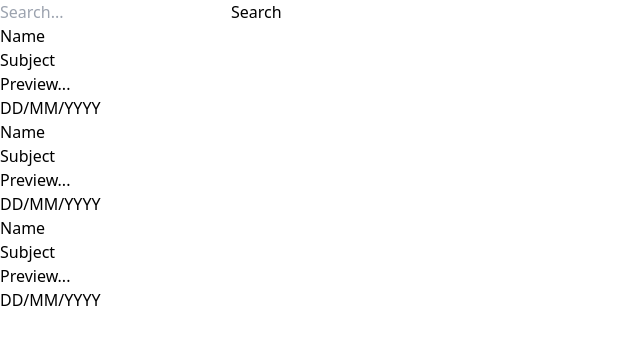
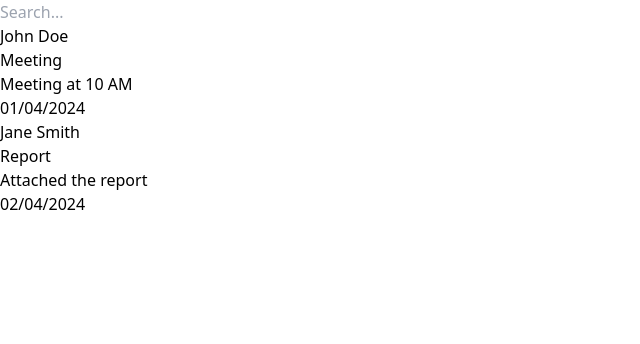
Before and after one commit to iO-Academy/2024-mar-sde-email-client-woolly-mammoths, a React (Vite) app: page / in a window 1280 px wide. Shown: the top 344 px of the page, without its empty margins (0-640 px from the left). Built offline with nearby package versions, Linux system fonts and the light colour scheme.

Commit message:
search bar functionality

```diff
--- a/src/components/EmailItem/EmailItem.jsx
+++ b/src/components/EmailItem/EmailItem.jsx
@@ -1,18 +1,12 @@
-import { useState } from 'react'
+import React from 'react';
 
-function EmailItem({myStyle = "unread"}) {
+function EmailItem({ email }) {
+    const { name, subject, preview, date, read } = email;
 
-    let cs = 'bg-white p-[10px] border-2 border-black w-[300px] hover:bg-blue-500'
-    let name = "Name";
-    let subject = "Subject";
-    let preview = "Preview...";
-    let date = "DD/MM/YYYY";
-
-    if (myStyle === "read"){
-        cs = 'bg-gray-700 p-[10px] border-2 border-black text-white hover:bg-blue-500 '
+    let cs = 'bg-white p-[10px] border-2 border-black w-[300px] hover:bg-blue-500';
+    if (read) {
+        cs = 'bg-gray-700 p-[10px] border-2 border-black text-white hover:bg-blue-500';
     }
-
-
 
     return (
         <div className={cs}>
@@ -25,11 +19,9 @@ function EmailItem({myStyle = "unread"}) {
                 <div className='flex flex-col'>
                     <p>{date}</p>
                 </div>
-
             </div>
-
         </div>
-    )
+    );
 }
 
-export default EmailItem
+export default EmailItem;
--- a/src/components/EmailList/EmailList.jsx
+++ b/src/components/EmailList/EmailList.jsx
@@ -1,20 +1,36 @@
-import EmailItem from "../EmailItem/EmailItem"
-import SearchBar from "../SearchBar/searchBar"
+import React, { useState } from 'react';
+import EmailItem from "../EmailItem/EmailItem";
+import SearchBar from "../SearchBar/searchBar";
 
 function EmmailList() {
+    const [emailItems, setEmailItems] = useState([
+        { id: 1, name: 'John Doe', subject: 'Meeting', preview: 'Meeting at 10 AM', date: '01/04/2024', read: false },
+        { id: 2, name: 'Jane Smith', subject: 'Report', preview: 'Attached the report', date: '02/04/2024', read: true },
+
+    ]);
+
+    const [filteredEmailItems, setFilteredEmailItems] = useState(emailItems);
+
+    const handleSearch = (searchQuery) => {
+        const filteredItems = emailItems.filter(email => {
+            return email.name.toLowerCase().includes(searchQuery.toLowerCase()) ||
+                email.subject.toLowerCase().includes(searchQuery.toLowerCase()) ||
+                email.preview.toLowerCase().includes(searchQuery.toLowerCase()) ||
+                email.date.includes(searchQuery);
+        });
+        setFilteredEmailItems(filteredItems);
+    };
 
     return (
-      <div>
-      <SearchBar/>
-      <div className='flex flex-col-reverse bg-gray-800 w-[300px]'>
-            <EmailItem myStyle="unread"/>
-            <EmailItem myStyle="read"/>
-            <EmailItem myStyle="read"/>
+        <div>
+            <SearchBar handleSearch={handleSearch} />
+            <div className='flex flex-col-reverse bg-gray-800 w-[300px]'>
+                {filteredEmailItems.map(email => (
+                    <EmailItem key={email.id} email={email} />
+                ))}
+            </div>
+        </div>
+    );
+}
 
-
-      </div>
-      </div>
-    )
-  }
-
-  export default EmmailList
+export default EmmailList;
--- a/src/components/SearchBar/SearchBar.jsx
+++ b/src/components/SearchBar/SearchBar.jsx
@@ -1,15 +1,9 @@
-import React, { useState } from 'react';
+import React from 'react';
 
-const SearchBar = () => {
-  const [searchQuery, setSearchQuery] = useState('');
-
+const SearchBar = ({ handleSearch }) => {
     const handleInputChange = (event) => {
-    setSearchQuery(event.target.value);
-  };
-
-  const handleSearch = () => {
-    // Implement your search functionality here
-    console.log("Searching for:", searchQuery);
+        const searchQuery = event.target.value;
+        handleSearch(searchQuery);
     };
 
     return (
@@ -17,10 +11,8 @@ const SearchBar = () => {
             <input
                 type="text"
                 placeholder="Search..."
-        value={searchQuery}
                 onChange={handleInputChange}
             />
-      <button onClick={handleSearch}>Search</button>
         </div>
     );
 };
```
Lines whose indentation alone changed are shown as unchanged.
